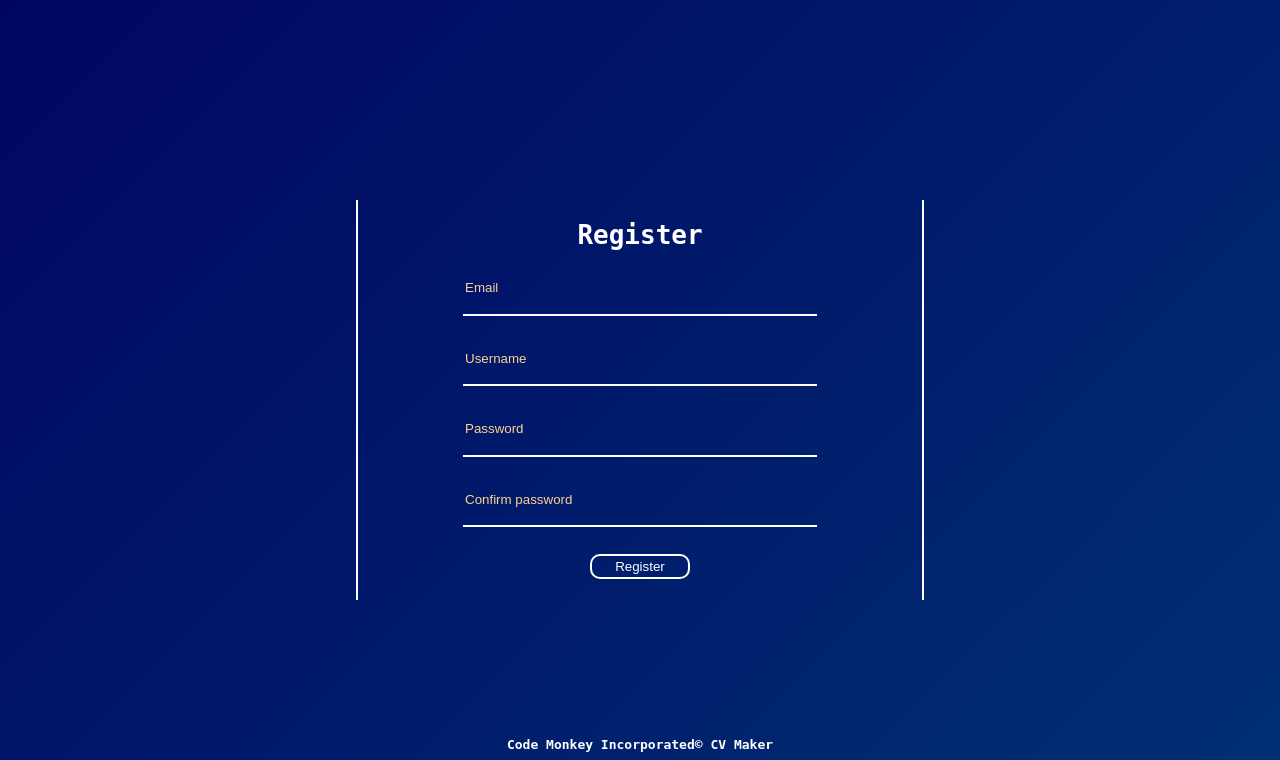
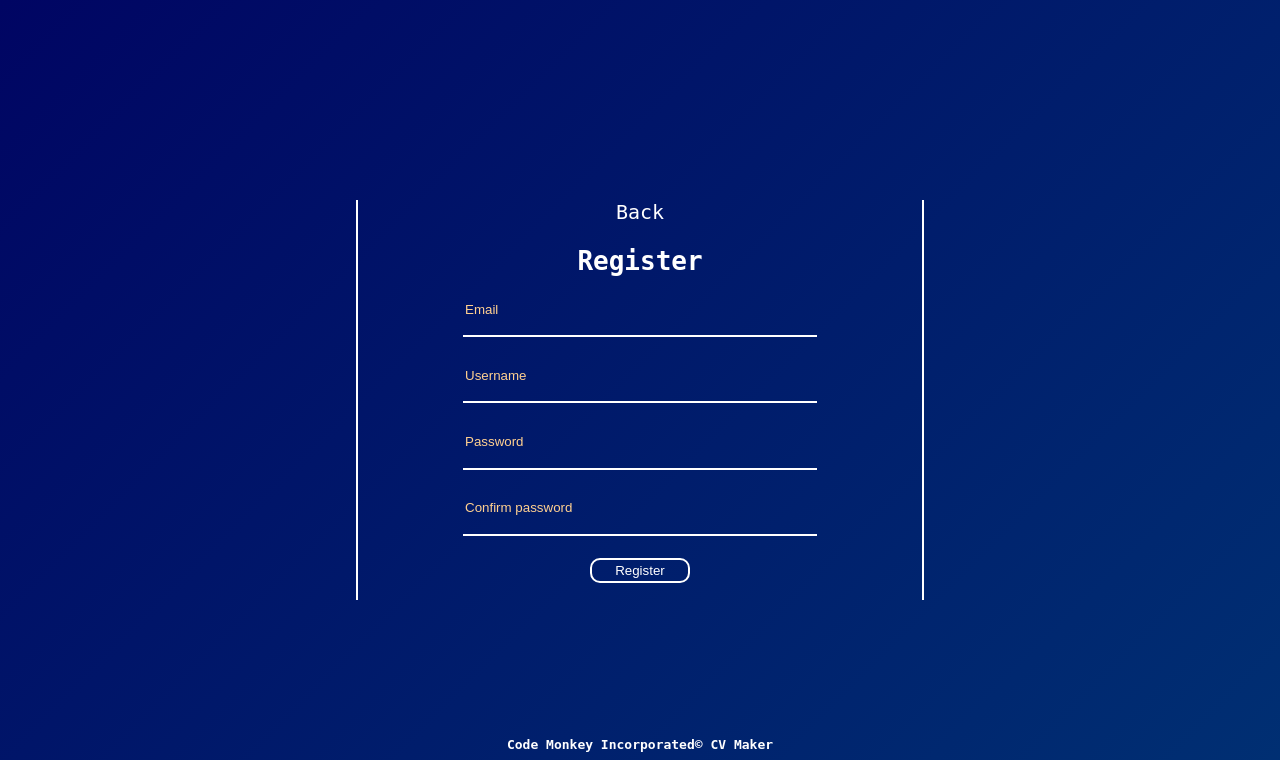
Before and after one commit to JoristerWolbeek/Eindproject-Jaar--804d9612, a PHP site: page /Eindproject-Jaar--804d9612/register.php in a window 1280 px wide. Shown: the top 760 px of the page. Run offline with PHP 8.4, Linux system fonts and the light colour scheme.

Commit message:
made buttons to go back

```diff
--- a/css/style.css
+++ b/css/style.css
@@ -86,6 +86,7 @@ body{
     background-color: transparent;
     width:  350px;
     transition: ease-in-out, width .35s ease-in-out;
+
 }
 
 .field::placeholder {
@@ -291,3 +292,9 @@ ol{
     margin-bottom: 0px;
     margin-top: 30px;
 }
+
+.backLink{
+    color: white;
+    text-decoration: none;
+    font-size: 20px;
+}
--- a/register.php
+++ b/register.php
@@ -75,8 +75,10 @@ try {
     </header>
     <main>
         <div class="loginPostbody">
+
             <form id="register" method="post">
                 <div class="loginContainer">
+                <a class="backLink" href="index.php">Back</a>
                     <h1>Register</h1>
                     <input class="field" type="email" name="email" placeholder="Email" <?= $email_value?> autocomplete="off">
                     <input class="field" type="text" name="username" placeholder="Username" <?= $username_value?> autocomplete="off">
@@ -90,7 +92,7 @@ try {
     </main>
         <div class="footerContainer">
             <h4> Code Monkey Incorporated© CV Maker</h4>
-            <h4 href="About-us"><a href="https://www.notion.so/bitacademy/2020-Code-Monkey-Incorporated-7c231c7df5f84c4e888f6c85849e0a07">About us</a></h4>
+            <h4><a href="https://www.notion.so/bitacademy/2020-Code-Monkey-Incorporated-7c231c7df5f84c4e888f6c85849e0a07">About us</a></h4>
         </div>
 </body>
 </html>
--- a/send_email.php
+++ b/send_email.php
@@ -52,7 +52,9 @@ function sendingEmail()
 </header>
     <body>
         <div class="loginPostbody">
+
             <form class="emailContainer" id="register" method="post">
+            <a class="backLink" href="index.php">Back</a>
                 <h1>Password recovery</h1>
                     <input class="field" type="email" name="email" placeholder="Email of your account">
                     <input class="button" type="submit" name="submitemail" value="Send recovery email">
--- a/summary.php
+++ b/summary.php
@@ -22,8 +22,8 @@ $query2 = $pdo->prepare("SELECT * FROM profile_pages WHERE user_id=?")
     </header>
     <body id="soDone">
     <table id="myTable">
-    <tr><th><input  class='in_summary' name='username' type='text' placeholder='Search by Username'><div class="Switch" id="username" style="width:150px">Username</div></th>
-    <th><input  class='in_summary' name='name' type='text' placeholder='Search by Name'><div class="Switch" id="name" style="width:150px">Name</div></th></tr>
+    <tr><th><input autocomplete="off" class='in_summary' name='username' type='text' placeholder='Search by Username'><div class="Switch"  id="name" style="width:150px">Username</div></th>
+    <th><input autocomplete="off" class='in_summary' name='name' type='text' placeholder='Search by Name'><div class="Switch" id="name" style="width:150px">Name</div></th></tr>
     <?php
     while ($show = $query->fetch(PDO::FETCH_ASSOC)) {
         $query2->execute([$show['id']]);
```
